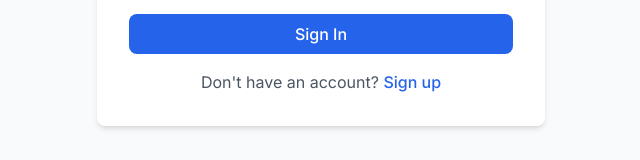
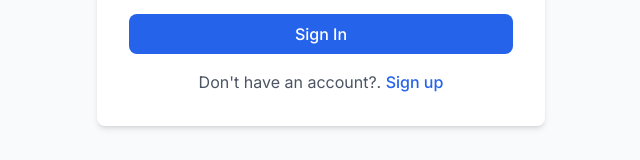
Before and after one commit to imt-eiaz/cps, a Next.js app in the folder frontend/: page /auth/login in a window 1280 px wide. Shown: the part 490-650 px from the top of the page, without its empty margins (319-959 px from the left). Built offline with nearby package versions, Linux system fonts and the light colour scheme; no server answers.

Commit message:
Dot added in Login Page after Account ?

```diff
--- a/frontend/src/app/auth/login/page.tsx
+++ b/frontend/src/app/auth/login/page.tsx
@@ -105,7 +105,7 @@ export default function LoginPage() {
 
           <div className="mt-4 text-center">
             <p className="text-gray-600">
-              Don&apos;t have an account?{" "}
+              Don&apos;t have an account?.{" "}
               <Link
                 href="/auth/signup"
                 className="text-blue-600 font-medium hover:underline"
```
